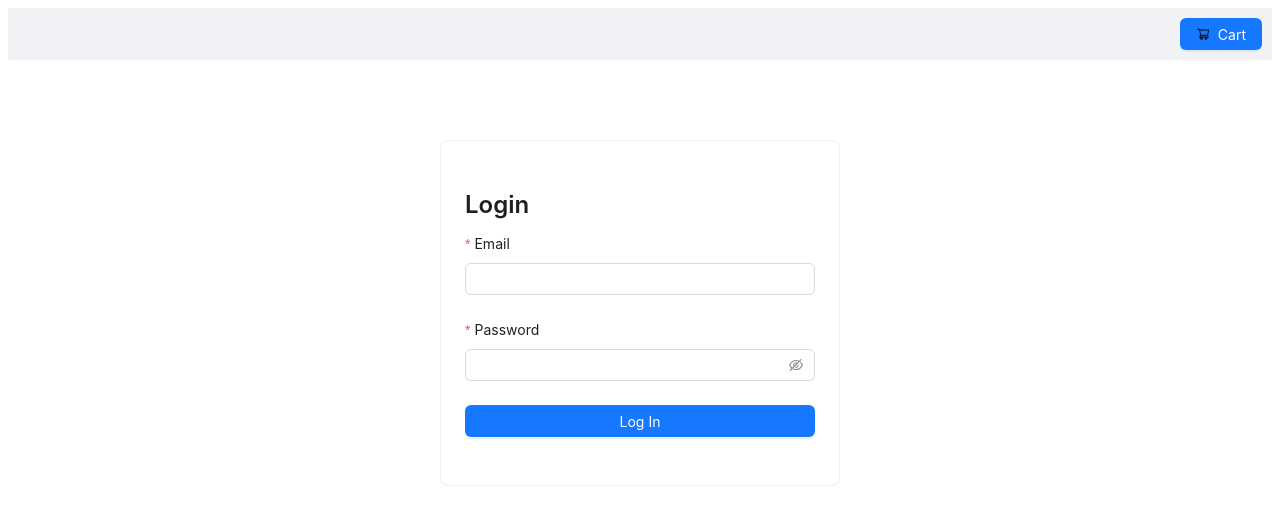
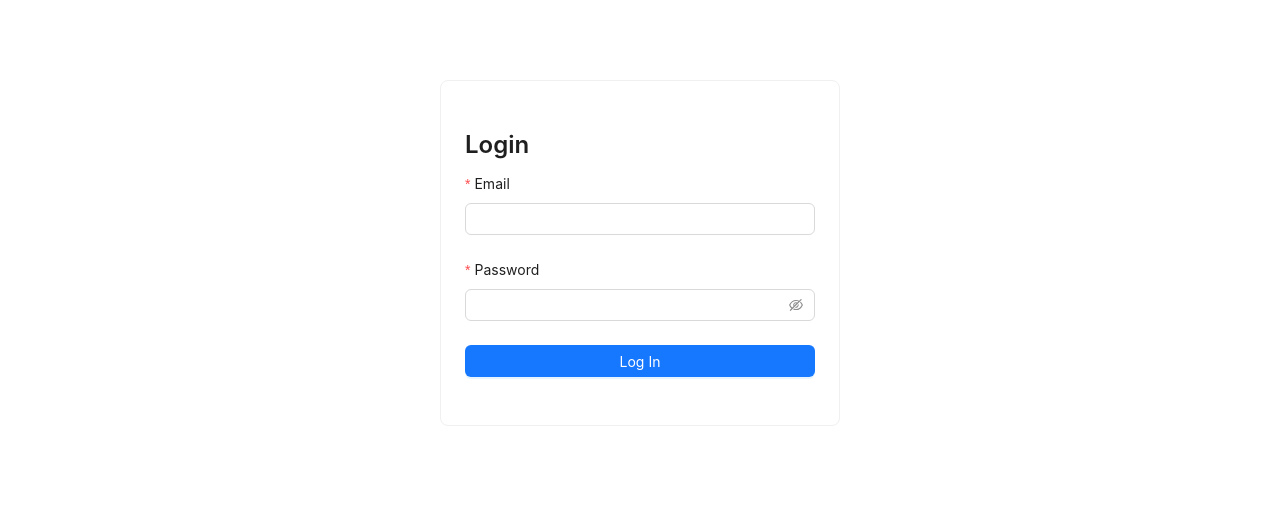
Before and after one commit to Poorvab2525/ecommerce-ant, a React (Create React App) app: page /login in a window 1280 px wide. Shown: the top 524 px of the page. Built offline with nearby package versions, Linux system fonts and the light colour scheme.

Commit message:
Rectified navbar issue

```diff
--- a/src/App.js
+++ b/src/App.js
@@ -1,24 +1,33 @@
 import React from 'react';
-import { BrowserRouter as Router, Routes, Route, Navigate } from 'react-router-dom';
+import { BrowserRouter as Router, Routes, Route, Navigate, useLocation } from 'react-router-dom';
 import HomePage from './pages/HomePage';
 import ProductPage from './pages/ProductPage';
 import LoginPage from './pages/LoginPage';
 import Navbar from './components/Navbar';
 
-function App() {
+function AppContent() {
+  const location = useLocation();
   const isLoggedIn = localStorage.getItem('user');
 
-  console.log("App rendered, logged in status: ", isLoggedIn);  // Debugging statement
+  // Determine whether to show the Navbar
+  const showNavbar = isLoggedIn && location.pathname !== '/login';
 
   return (
-    <Router>
-      <Navbar /> {/* Add Navbar here */}
+    <>
+      {showNavbar && <Navbar />}
       <Routes>
         <Route path="/" element={isLoggedIn ? <HomePage /> : <Navigate to="/login" />} />
         <Route path="/product/:id" element={<ProductPage />} />
         <Route path="/login" element={<LoginPage />} />
-</Routes>
+      </Routes>
+    </>
+  );
+}
 
+function App() {
+  return (
+    <Router>
+      <AppContent />
     </Router>
   );
 }
```
